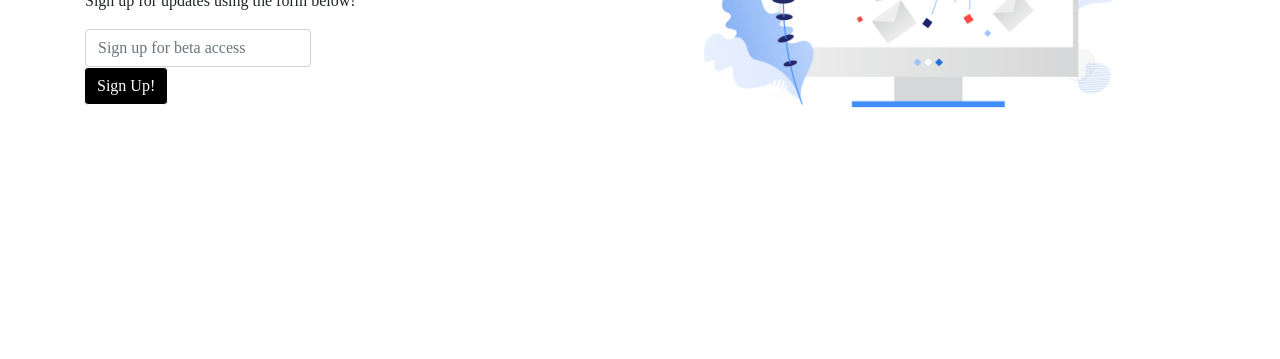
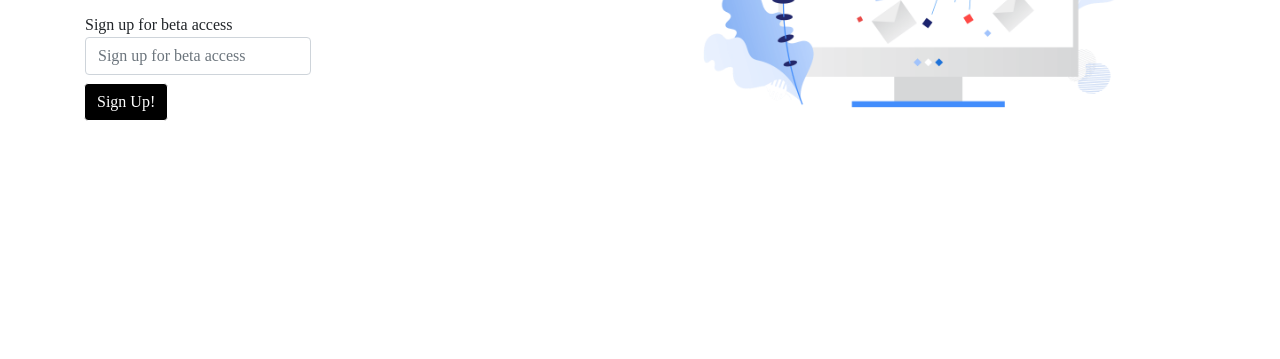
Before and after one commit to abhi141997/agency, a plain HTML site: page index.html in a window 1280 px wide. Shown: the part 467-826 px from the top of the page. Drawn offline with Linux system fonts and the light colour scheme.

Commit message:
Update index.html

```diff
--- a/index.html
+++ b/index.html
@@ -90,7 +90,8 @@
                     <br> Sign up for updates using the form below!</p>
                 <div class="input-group input-group-newsletter">
                     <form name="register" method="POST" data-netlify="true">
-                    <input type="email" class="form-control" placeholder="Sign up for beta access" aria-label="Enter email..." aria-describedby="submit-button">
+
+                    <label>Sign up for beta access<input type="email" name="email"class="form-control" placeholder="Sign up for beta access" /></label>
                     <div class="input-group-append">
                         <button class="btn btn-secondary" type="submit-button" id="submit-button">Sign Up!</button>
                     </div>
```
